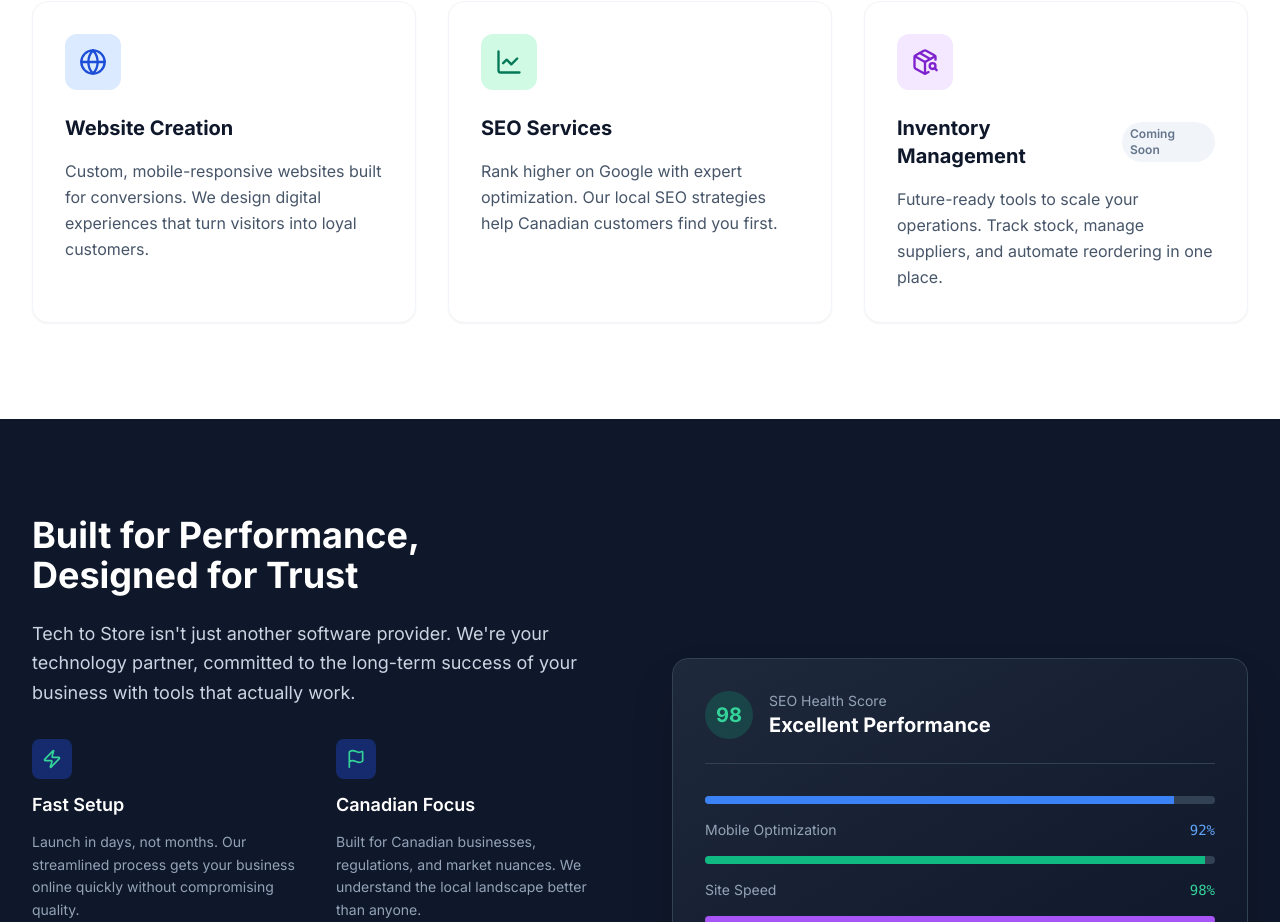
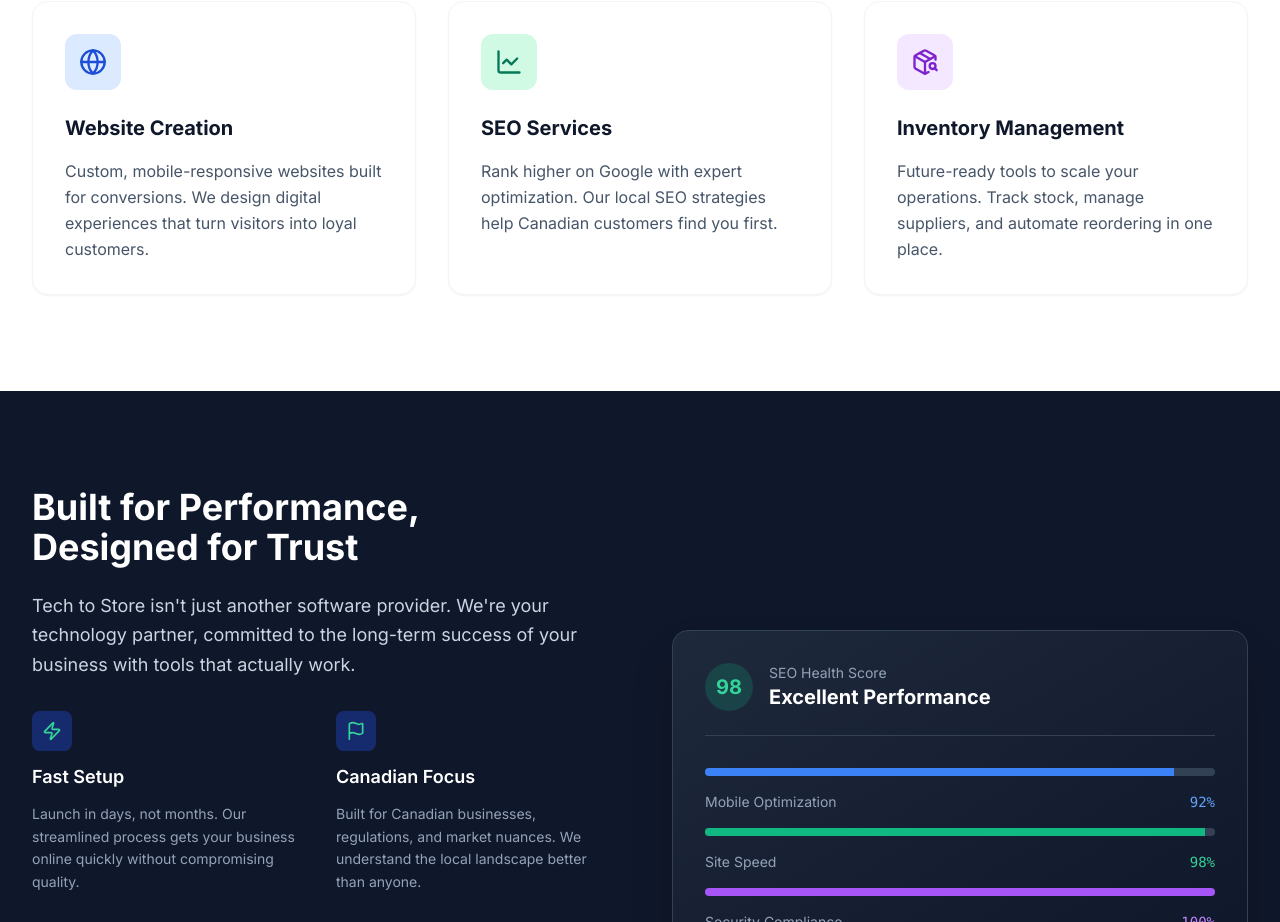
Before and after one commit to mnaarob/tts, a React (Vite) app: page / in a window 1280 px wide. Shown: the part 1080-2002 px from the top of the page. Built offline with nearby package versions, Linux system fonts and the light colour scheme; no server answers.

Commit message:
Inventory Management is Available now

```diff
--- a/src/components/Services.tsx
+++ b/src/components/Services.tsx
@@ -24,7 +24,7 @@ const services = [
   'Future-ready tools to scale your operations. Track stock, manage suppliers, and automate reordering in one place.',
   icon: PackageSearch,
   color: 'bg-purple-100 text-purple-700',
-  status: 'Coming Soon'
+  status: 'Available Now'
 }];
 
 export function Services() {
```
